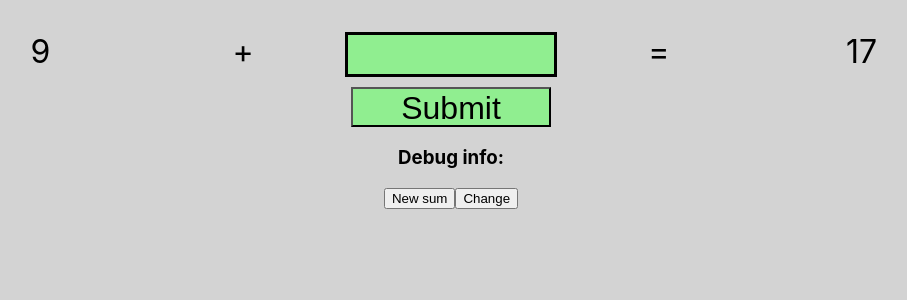
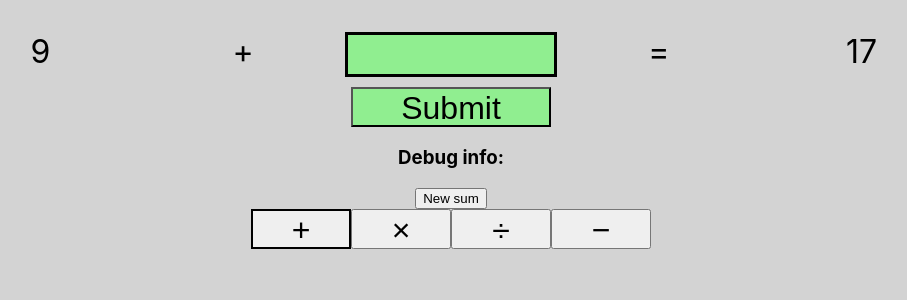
Before and after one commit to Linnesq/kids-maths-app, a React (Create React App) app: page / in a window 1280 px wide. Shown: the top 300 px of the page, without its empty margins (189-1096 px from the left). Built offline with nearby package versions, Linux system fonts and the light colour scheme.

Commit message:
Added panel for different sum types

```diff
--- /dev/null
+++ b/src/SumOptionsPanel/SumOptionsPanel.jsx
@@ -0,0 +1,39 @@
+import React, { useState, useEffect } from 'react';
+import PropTypes from 'prop-types';
+
+import './SumOptionsPanel.scss';
+
+const SumOptionsPanel = (props) => {
+    const onClickHandler = props.onClickHandler;
+    // todo https://stackoverflow.com/a/29810951/821169 understand and better onClick handlers
+    const problemType = props.problemType;
+    const [choice, setChoice] = useState(problemType);
+    useEffect(() => onClickHandler(choice), [choice, onClickHandler]);
+
+    const optionButtons = props.problemMap.map((item) => {
+        const classes = item.problemType === choice ? 'SumOptionsPanel SumOptionsPanel-selected' : 'SumOptionsPanel';
+        return <button
+            key={item.problemType}
+            onClick={() => setChoice(item.problemType)}
+            className={classes}>
+            {item.symbol}
+        </button>;
+    });
+
+    return (
+        <div>
+            {optionButtons}
+        </div>
+    );
+};
+
+SumOptionsPanel.propTypes = {
+    onClickHandler: PropTypes.func,
+    problemType: PropTypes.string,
+    problemMap: PropTypes.arrayOf(PropTypes.shape({
+        problemType: PropTypes.string,
+        symbol: PropTypes.string,
+    })),
+};
+
+export default SumOptionsPanel;
--- /dev/null
+++ b/src/SumOptionsPanel/SumOptionsPanel.scss
@@ -0,0 +1,11 @@
+@import "../variables.scss";
+
+.SumOptionsPanel {
+  width: 100px;
+  height: 40px;
+  font-size: $textRegular;
+}
+
+.SumOptionsPanel-selected {
+  border: 2px solid black;
+}
--- /dev/null
+++ b/src/SumOptionsPanel/index.js
@@ -0,0 +1,15 @@
+import SumOptionsPanel from './SumOptionsPanel';
+
+export default SumOptionsPanel;
+
+// 0 0 0 7 0 7 3 0 0 0 5 4 3 0 0 0 0 0 1 2 0 0 1 1 0 0 0 0 0
+// 0 0 0 0 0 0 0 0 6 5 4 3 0 0 0 0 0 1 0 0 0 1 0 0 0 0 0 0 0
+
+                // 0 0 5 4 3 0 0 0 0 0 1 2 0 0
+                // 6 5 4 3 0 0 0 0 0 1 0 0 0 1
+
+// 0 0 0 1 0 1 0 0 0
+// 0 2 0 0 1 0 0 0 0
+
+// x 0 0 1 0 x x x x
+// x x x 0 1 x x x x
--- a/src/SumView/SumView.jsx
+++ b/src/SumView/SumView.jsx
@@ -2,13 +2,24 @@ import React, { useState, useEffect } from 'react';
 import DisplayBox from '../DisplayBox';
 import InputBox from '../InputBox';
 import SubmitButton from '../SubmitButton'
+import SumOptionsPanel from '../SumOptionsPanel';
 
 import './SumView.scss';
-import { getSimpleAddition, getSimpleMultiplication } from '../utils/sums.js';
+import { getSimpleAddition, getSimpleMultiplication, getSimpleDivision, getSimpleSubtraction } from '../utils/sums.js';
 
 const problemTypes = {
     addition: getSimpleAddition,
     multiplication: getSimpleMultiplication,
+    division: getSimpleDivision,
+    subtraction: getSimpleSubtraction,
+};
+
+// TODO, move
+const symbolsProblemMap = {
+    ADDITION: { symbol: "+", problemType: "addition" },
+    MULTIPLICATON: { symbol: "×", problemType: "multiplication" },
+    DIVISION: { symbol: "÷", problemType: "division" },
+    SUBTRACTION: { symbol: "−", problemType: "subtraction" },
 };
 
 const SumView = () => {
@@ -17,19 +28,26 @@ const SumView = () => {
     const [problem, setProblem] = useState('addition');
     const [sum, setSum] = useState(getSimpleAddition());
 
-    const onSubmitHandler = () => setResult(value === sum.right ? "Correct" : "Wrong");
+    const onSubmitHandler = () => {
+        if (result === "Correct") {
+            // TODO hacky. if already correctly submitted once
+            onNewSum();
+        } else {
+            setResult(value === sum.right ? "Correct" : "Wrong");
+        }
+    };
 
     const getProblemFunction = () => (problemTypes[problem]);
 
     const onNewSum = () => setSum(getProblemFunction.call());
 
-    const onSumTypeChange = () => setProblem(problem === 'addition' ? 'multiplication' : 'addition');
+    const onSumTypeChange = (problemType) => setProblem(problemType);
 
     const onInputValueChange = (newIntValue) => setValue(newIntValue);
 
     useEffect(() => {
         setSum(problemTypes[problem].call())
-     }, [problem]);
+    }, [problem]);
 
     useEffect(() => {
         setValue(null);
@@ -46,12 +64,12 @@ const SumView = () => {
                 <span className="SumView-sign">=</span>
                 <DisplayBox value={sum.answer} />
             </div>
+                <SubmitButton onClickHandler={onSubmitHandler} />
             <div>
-                <SubmitButton onClickHandler={onSubmitHandler} />
                 <h3>Debug info: {result}</h3>
                 <button onClick={onNewSum}>New sum</button>
-                <button onClick={onSumTypeChange}>Change</button>
             </div>
+            <SumOptionsPanel onClickHandler={onSumTypeChange} problemType={problem} problemMap={Object.values(symbolsProblemMap)} />
         </>
     )
 };
```
Also changed, not shown: 1 other file (tests, documents, lock files or other folders).
